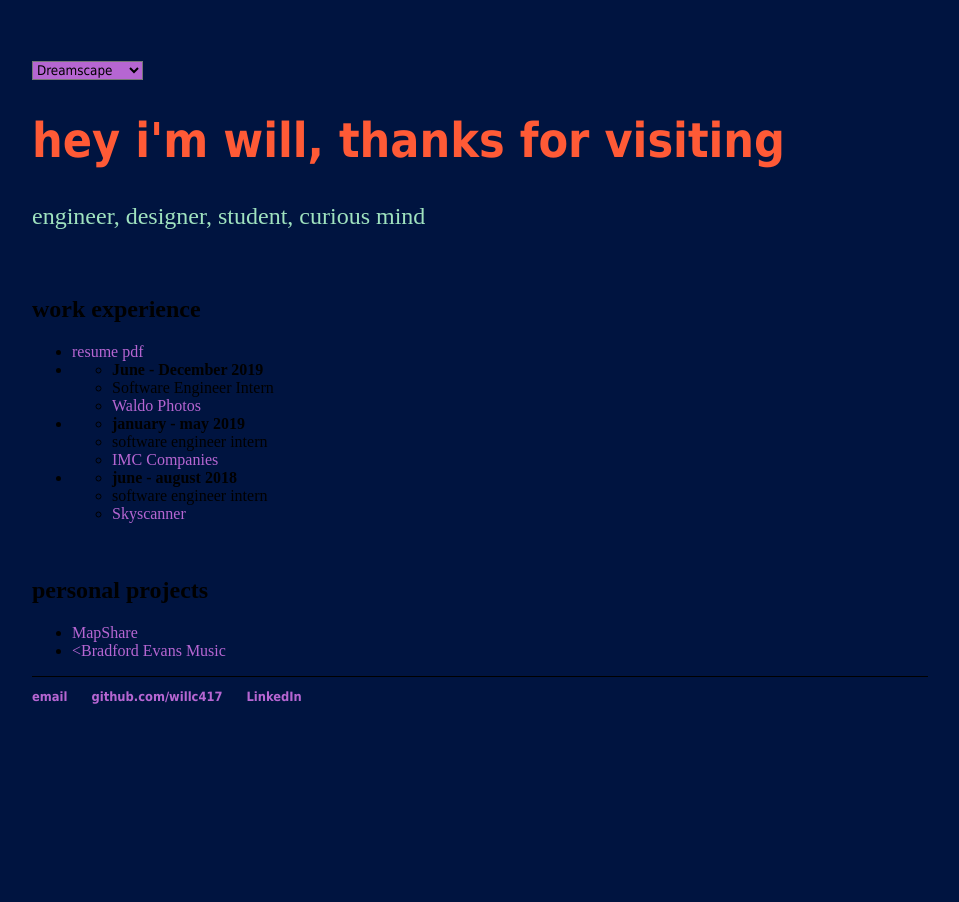
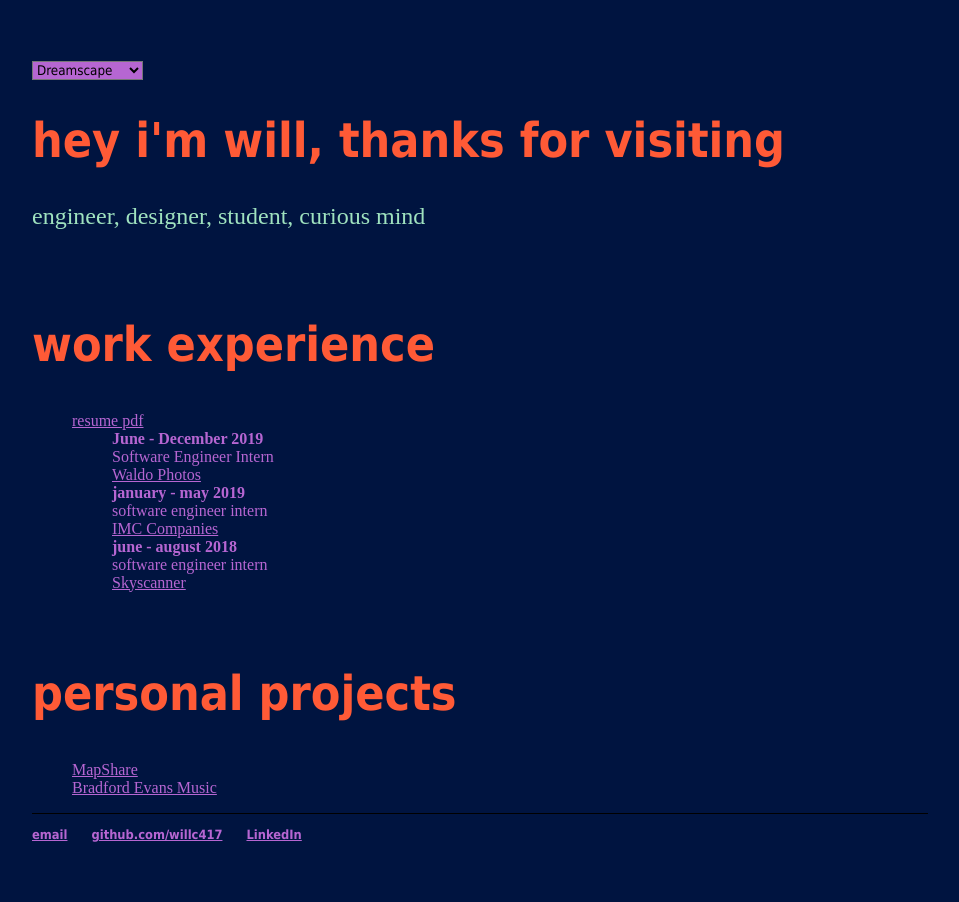
Before and after one commit to willc417/willc417.github.io, a Jekyll site: the page built from index.html, in a window 1280 px wide. Shown: the whole page, without its empty margins (160-1119 px from the left). Built offline with Jekyll 4.4.1, drawn with Linux system fonts in a browser that asks for light colours.

Commit message:
Color changes

```diff
--- a/css/main.css
+++ b/css/main.css
@@ -14,18 +14,23 @@ nav ul li, footer ul li {
     display: inline;
     margin-right: 20px;
 }
+
+ul {
+  list-style-type: none;
+  color: var(--accent-color, #b666d2);
+}
 a {
-    text-decoration: none;
     color: var(--accent-color, #b666d2);
 }
 a:hover {
     text-decoration: underline;
 }
-h1 {
+h1, h2 {
     font-size: 3em;
     font-family:'Tahoma', 'Geneva', 'Sans-Serif';
     color: var(--main-color, #ff5a36);
 }
+
 p {
     font-size: 1.5em;
     line-height: 1.4em;
--- a/index.html
+++ b/index.html
@@ -59,7 +59,7 @@ title: Will Clinton, Software Engineer
 			<a href="https://github.com/willc417/MapShare">MapShare<a>
 		</li>
 		<li>
-			<<a href="bradfordevans.appspot.com">Bradford Evans Music</a>
+			<a href="bradfordevans.appspot.com"> Bradford Evans Music</a>
 	</ul>
 
 </div><!-- /.blurb -->
--- a/js/main.js
+++ b/js/main.js
@@ -21,6 +21,8 @@ function changeTheme(theme_code){
     }
     document.querySelector('body').style.setProperty('--background-color', bg_color)
     document.querySelector('h1').style.setProperty('--main-color', main_color)
+    document.querySelector('h2').style.setProperty('--main-color', main_color)
+    document.querySelector('ul').style.setProperty('--main-color', accent_color)
     document.querySelector('p').style.setProperty('--secondary-color', secondary_color)
     document.querySelector('a').style.setProperty('--accent-color', accent_color)
     document.querySelector('footer').style.setProperty('--accent-color', accent_color)
```
